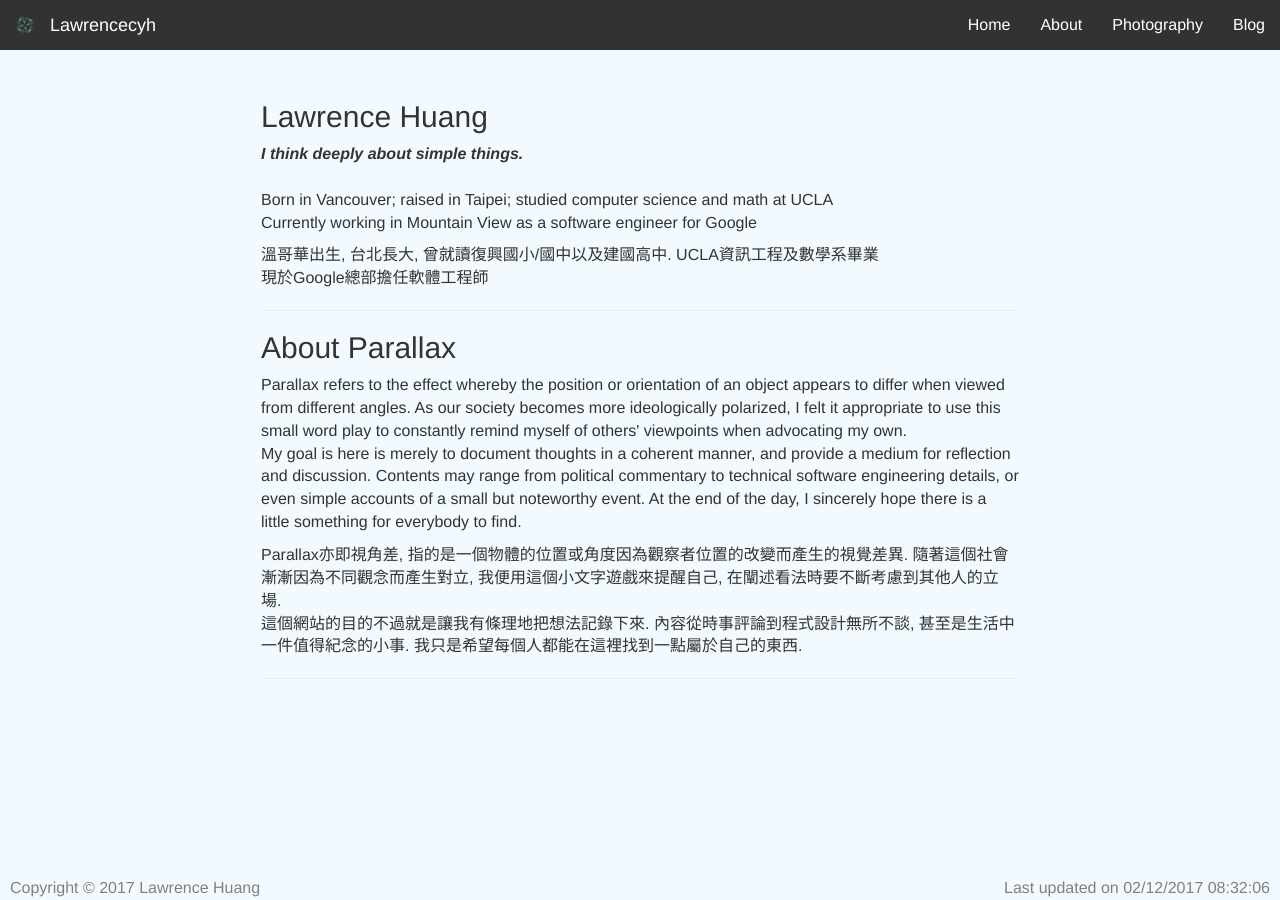
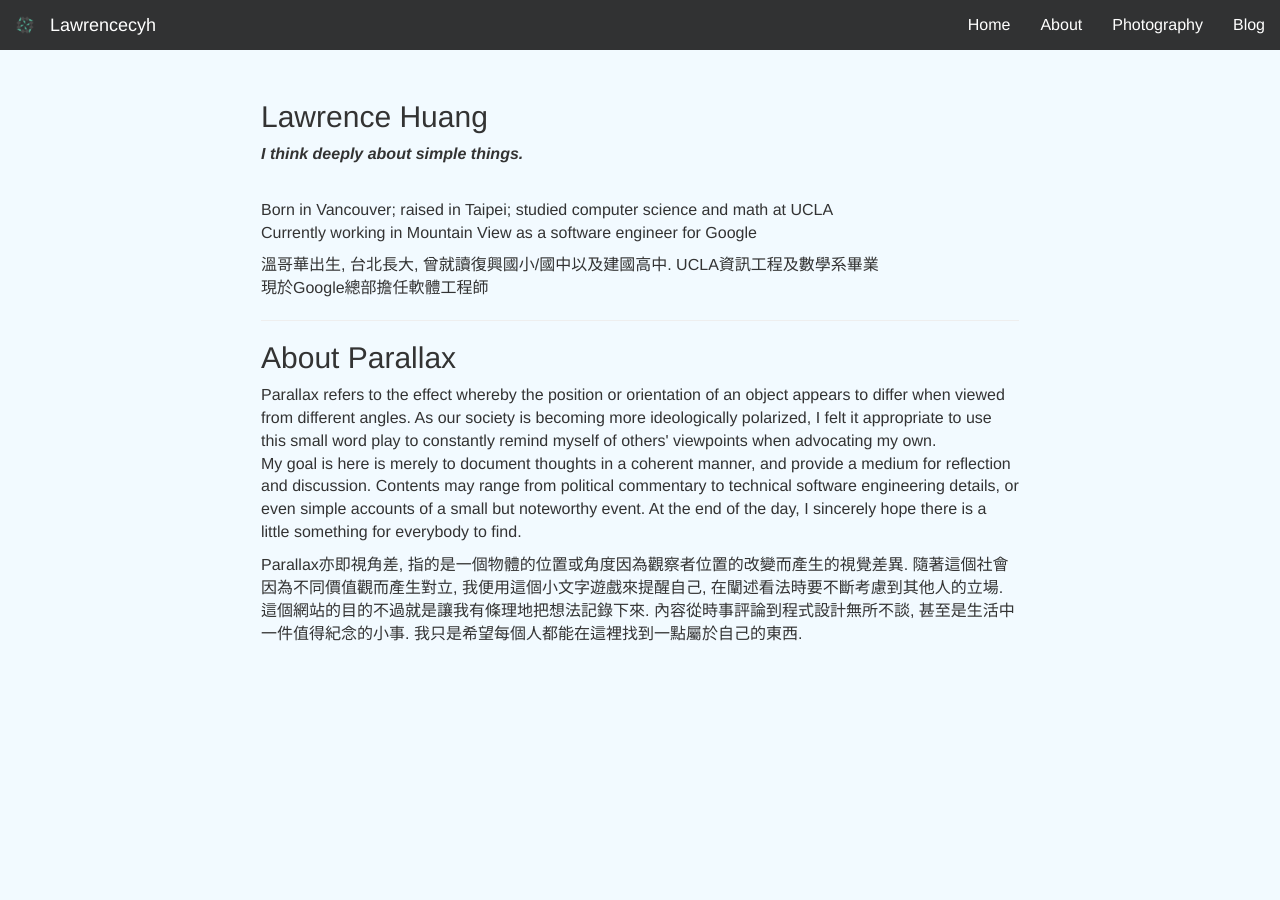
Before and after one commit to lawrencecyh/lawrencecyh.github.io, a Jekyll site: the page built from about.md, in a window 1280 px wide. Built offline with Jekyll 4.4.1, drawn with Linux system fonts in a browser that asks for light colours.

Commit message:
Blog excepts and overflow
Broke index our from default.html
TODO: Reduce code duplication

```diff
--- a/_layouts/default.html
+++ b/_layouts/default.html
@@ -14,7 +14,7 @@
     <link href="/res/bootstrap/css/bootstrap.min.css" rel="stylesheet">
 
     <!-- Custom styles for this template -->
-    <link href="/res/cover.css" rel="stylesheet">
+    <link href="/res/style.css" rel="stylesheet">
   </head>
 
   <body>
@@ -46,16 +46,9 @@
       <!-- /.container -->
     </nav>
 
+    <div class="page-div">
     {{ content }}
-
-    <span class="mastfoot" style="text-align: left">
-        Copyright © 2017 Lawrence Huang
-    </span>
-    <span class="mastfoot timestamp"style="text-align: right">
-      <script language="Javascript">
-        document.write("Last updated on " + document.lastModified +"");
-      </script>
-    </span>
+    </div>
 
     <!-- Bootstrap core JavaScript
     ================================================== -->
--- a/_posts/2016-12-12-test-2.markdown
+++ b/_posts/2016-12-12-test-2.markdown
@@ -3,6 +3,8 @@
 date:   2016-12-12 16:34:05 -0800
 categories: jekyll update
 ---
+Some example Java code
+
 {% highlight java %}
 System.out.println("Nothing to see here. Move along.");
 {% endhighlight %}
--- a/about.md
+++ b/about.md
@@ -3,44 +3,39 @@
 title: About
 ---
 
-<div class="page-div">
+<h2>Lawrence Huang</h2>
+<i><b>I think deeply about simple things.</b></i><br><br>
+<p class="lang-en">
+Born in Vancouver; raised in Taipei; studied computer science and math at UCLA<br>
+Currently working in Mountain View as a software engineer for Google<br>
 
-  <h2>Lawrence Huang</h2>
-  <i><b>I think deeply about simple things.</b></i><br><br>
-  <p class="lang-en">
-  Born in Vancouver; raised in Taipei; studied computer science and math at UCLA<br>
-  Currently working in Mountain View as a software engineer for Google<br>
+</p>
 
-  </p>
+<p class="lang-zh">
+溫哥華出生, 台北長大, 曾就讀復興國小/國中以及建國高中. UCLA資訊工程及數學系畢業<br>
+現於Google總部擔任軟體工程師<br>
+</p>
+<hr>
 
-  <p class="lang-zh">
-  溫哥華出生, 台北長大, 曾就讀復興國小/國中以及建國高中. UCLA資訊工程及數學系畢業<br>
-  現於Google總部擔任軟體工程師<br>
-  </p>
-  <hr>
-
-  <h2>About Parallax</h2>
-  <p class="lang-en">
-  Parallax refers to the effect whereby the position or orientation of an object appears to differ when viewed from different angles. As our society becomes more ideologically polarized, I felt it appropriate to use this small word play to constantly remind myself of others' viewpoints when advocating my own.<br>
-  My goal is here is merely to document thoughts in a coherent manner, and provide a medium for reflection and discussion. Contents may range from political commentary to technical software engineering details, or even simple accounts of a small but noteworthy event. At the end of the day, I sincerely hope there is a little something for everybody to find.
-  </p>
-  <p class="lang-zh">
-  Parallax亦即視角差, 指的是一個物體的位置或角度因為觀察者位置的改變而產生的視覺差異. 隨著這個社會漸漸因為不同觀念而產生對立, 我便用這個小文字遊戲來提醒自己, 在闡述看法時要不斷考慮到其他人的立場.
-  <br>
-  這個網站的目的不過就是讓我有條理地把想法記錄下來. 內容從時事評論到程式設計無所不談, 甚至是生活中一件值得紀念的小事. 我只是希望每個人都能在這裡找到一點屬於自己的東西.
-  </p>
-  <hr>
+<h2>About Parallax</h2>
+<p class="lang-en">
+Parallax refers to the effect whereby the position or orientation of an object appears to differ when viewed from different angles. As our society is becoming more ideologically polarized, I felt it appropriate to use this small word play to constantly remind myself of others' viewpoints when advocating my own.<br>
+My goal is here is merely to document thoughts in a coherent manner, and provide a medium for reflection and discussion. Contents may range from political commentary to technical software engineering details, or even simple accounts of a small but noteworthy event. At the end of the day, I sincerely hope there is a little something for everybody to find.
+</p>
+<p class="lang-zh">
+Parallax亦即視角差, 指的是一個物體的位置或角度因為觀察者位置的改變而產生的視覺差異. 隨著這個社會因為不同價值觀而產生對立, 我便用這個小文字遊戲來提醒自己, 在闡述看法時要不斷考慮到其他人的立場.
+<br>
+這個網站的目的不過就是讓我有條理地把想法記錄下來. 內容從時事評論到程式設計無所不談, 甚至是生活中一件值得紀念的小事. 我只是希望每個人都能在這裡找到一點屬於自己的東西.
+</p>
 
 <!--
-  <h2>//TODO</h2>
-  <ul>
-    <li>* Blog entry overflow</li>
-    <li>* Disqus integration</li>
-    <li>* Site analytics</li>
-    <li>Tag system for articles</li>
-    <li>Archiving + search system</li>
-    <li>Investigate testing/staging scheme for mobile</li>
-    <li>Better billingual UX</li>
-  </ul>
-  -->
-</div>
+<h2>//TODO</h2>
+<ul>
+  <li>* Disqus integration</li>
+  <li>* Site analytics</li>
+  <li>Tag system for articles</li>
+  <li>Archiving + search system</li>
+  <li>Investigate testing/staging scheme for mobile</li>
+  <li>Better billingual UX</li>
+</ul>
+-->
--- a/res/cover.css
+++ b/res/style.css
@@ -97,3 +97,8 @@
         margin: auto;
     }
 }
+
+.readmore {
+  text-align: right;
+  padding-right: 5%
+}
```
Also changed, not shown: blog.md (+15 -13 lines), index.html (+65 -3 lines).
